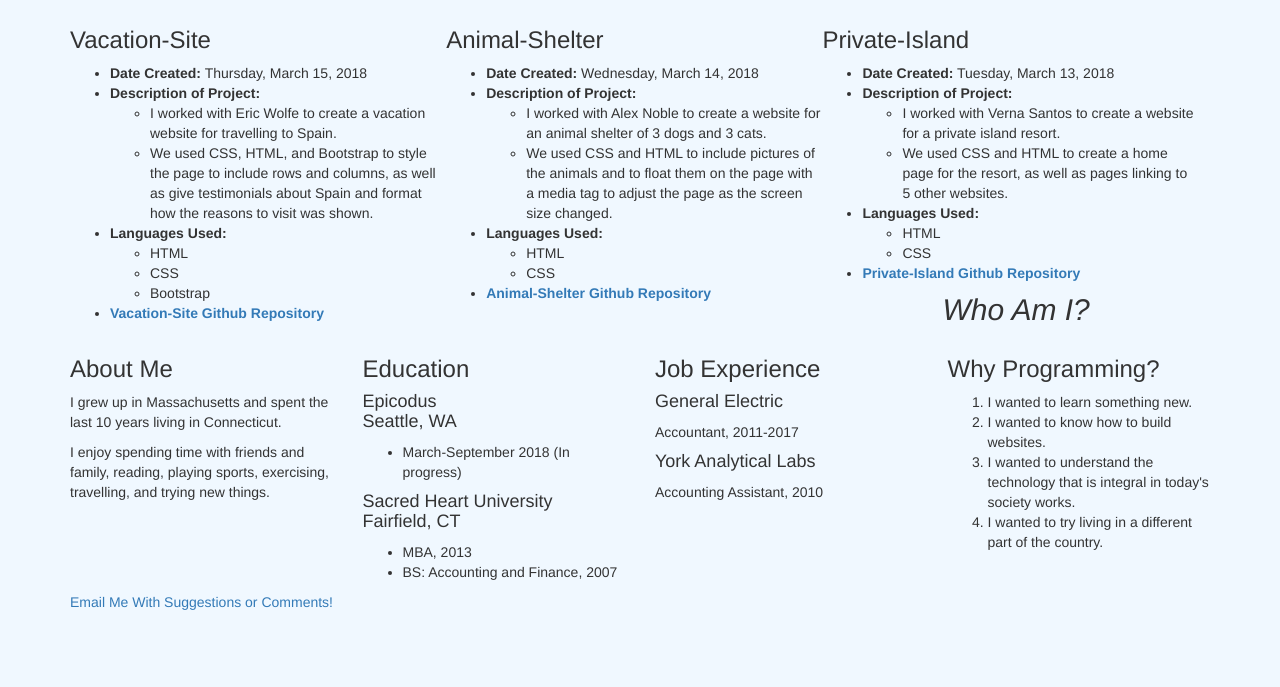
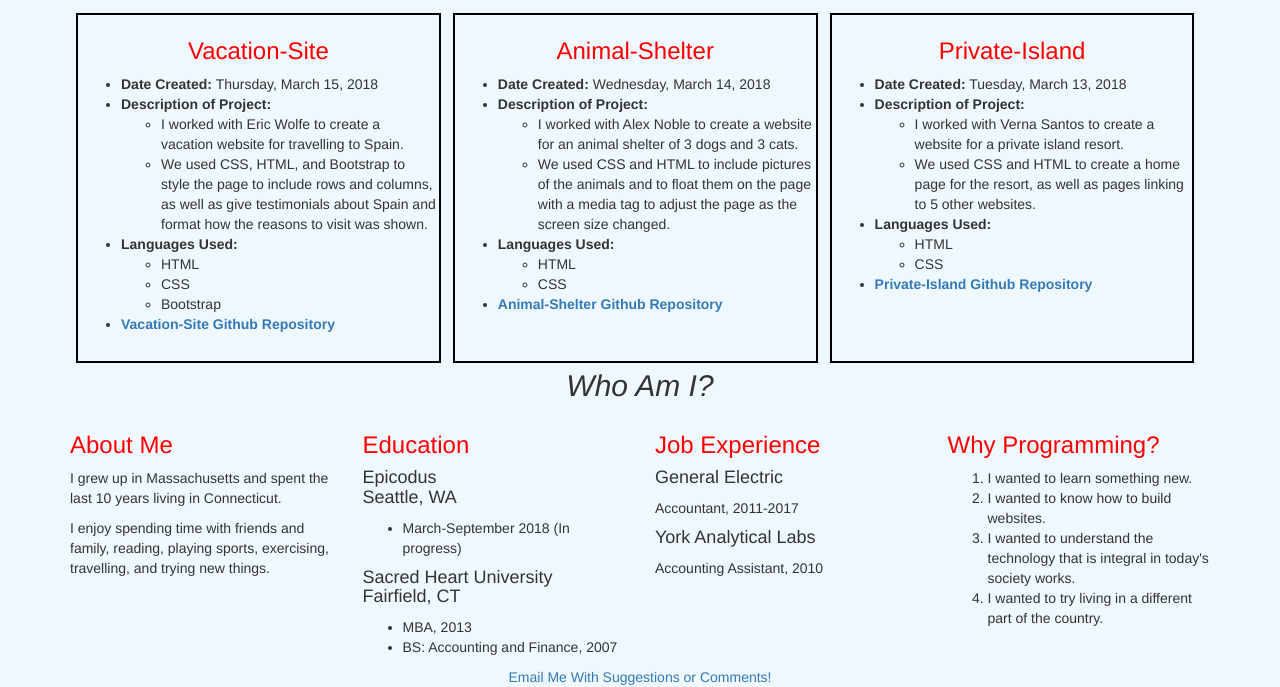
Before and after one commit to jmcnamara44/portfolio, a plain HTML site: page index.html in a window 1280 px wide. Shown: the part 500-1187 px from the top of the page. Before the commit the page ends 1112 px from the top, so only its background shows below. Drawn offline with Linux system fonts and the light colour scheme; files whose address does not match are found by name.

Commit message:
add box model for float class. change color of h3 in float and columns.

```diff
--- a/css/styles.css
+++ b/css/styles.css
@@ -1,6 +1,10 @@
 .float {
   float: left;
-  width: 33%;
+  height: 350px;
+  width: 32%;
+  margin: 6px;
+  border: 2px solid black;
+  padding: 3px;
 }
 
 .bold {
@@ -22,3 +26,16 @@ body {
 img {
 
 }
+
+footer {
+  text-align: center;
+}
+
+.float h3 {
+  text-align: center;
+  color: red;
+}
+
+.col-xs-3 h3 {
+  color: red;
+}
```
